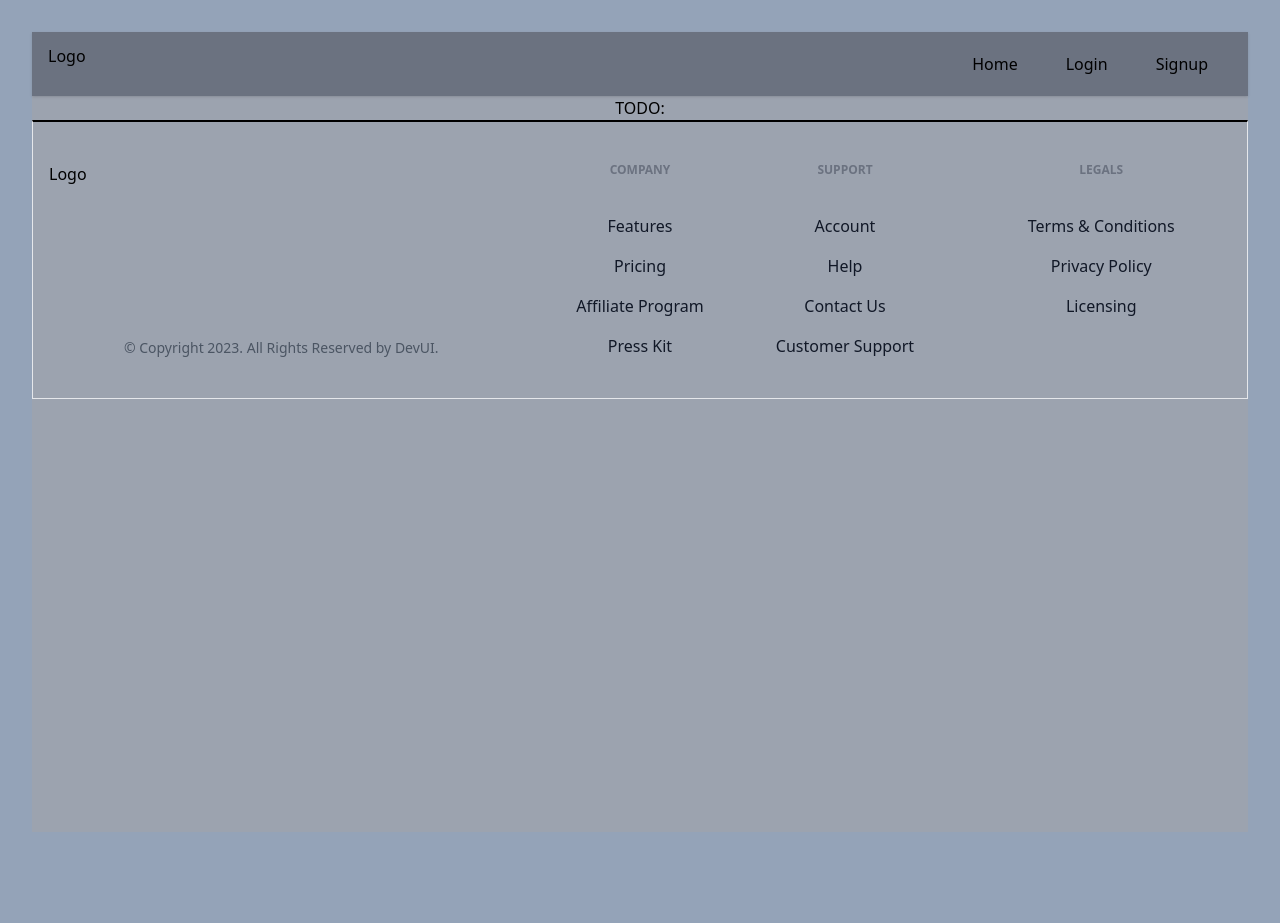
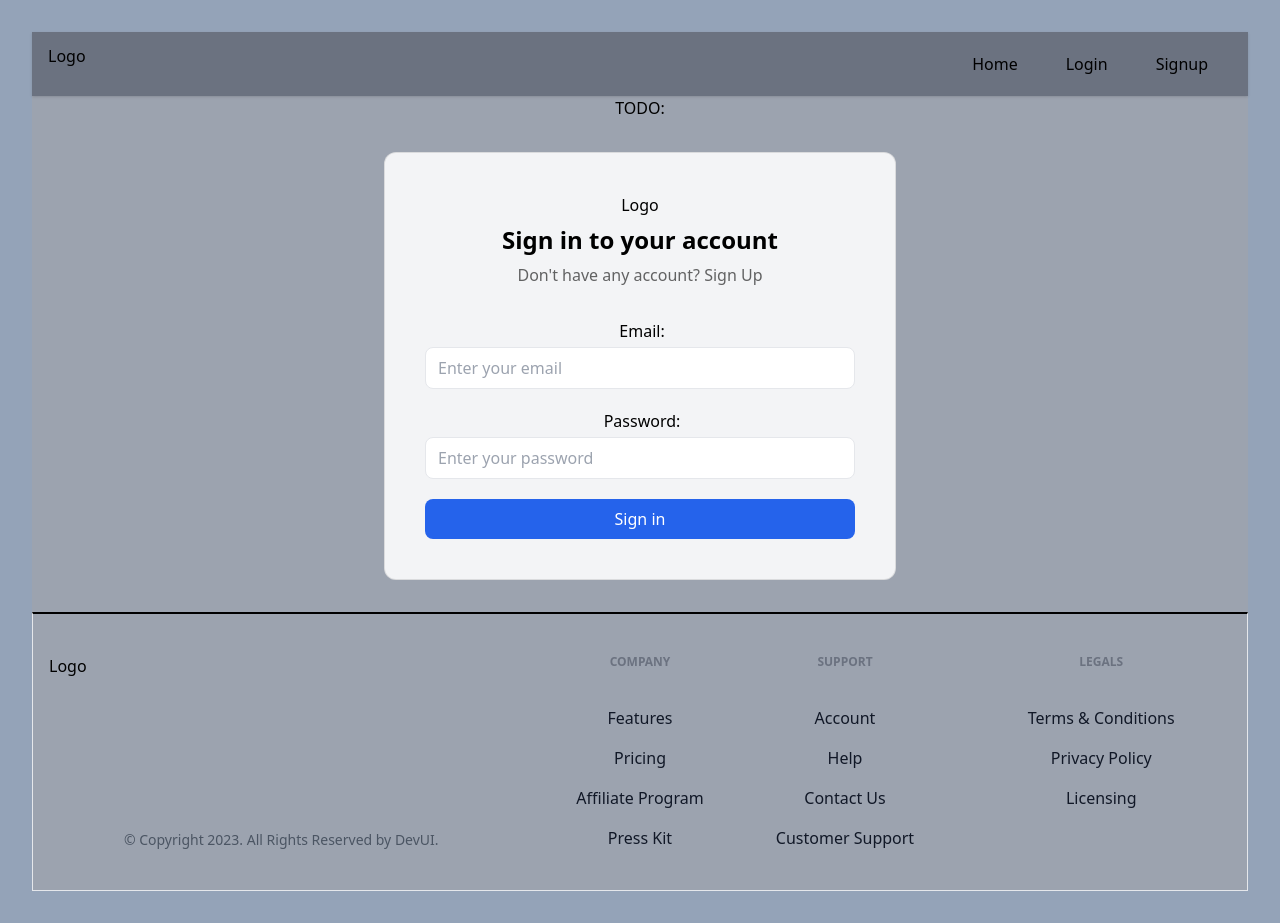
Before and after one commit to rugved0102/blog-website, a React (Vite) app: page /login in a window 1280 px wide. Before the commit the page ends 864 px from the top, so only its background shows below. Built offline with nearby package versions, Linux system fonts and the light colour scheme; no server answers.

Commit message:
debugging

```diff
--- a/src/App.jsx
+++ b/src/App.jsx
@@ -27,7 +27,7 @@ function App() {
       <div className='w-full block'>
         <Header />
         <main>
-          TODO:  {/* <Outlet/> */}
+          TODO:  <Outlet/>
         </main>
         <Footer />
       </div>
--- a/src/appwrite/auth.js
+++ b/src/appwrite/auth.js
@@ -29,7 +29,7 @@ export class AuthService {
 
     async login({email, password}) {
         try {
-            return await this.account.createSession(email, password);
+            return await this.account.createEmailPasswordSession(email, password);
         } catch (error) {
             throw error;
         }
--- a/src/appwrite/config.js
+++ b/src/appwrite/config.js
@@ -1,20 +1,20 @@
-import conf from "../conf/conf";
+import conf from '../conf/conf.js';
 import { Client, ID, Databases, Storage, Query } from "appwrite";
 
-export class Service {
+export class Service{
     client = new Client();
     databases;
     bucket;
 
-    constructor() {
+    constructor(){
         this.client
         .setEndpoint(conf.appwriteUrl)
-            .setProject(conf.appwriteProjectId)
+        .setProject(conf.appwriteProjectId);
         this.databases = new Databases(this.client);
         this.bucket = new Storage(this.client);
     }
 
-    async createPost({title, slug, content, featuredImage, status, userId}) {
+    async createPost({title, slug, content, featuredImage, status, userId}){
         try {
             return await this.databases.createDocument(
                 conf.appwriteDatabaseId,
@@ -25,16 +25,15 @@ export class Service {
                     content,
                     featuredImage,
                     status,
-                    userId
+                    userId,
                 }
             )
         } catch (error) {
-            console.log("Appwrite Service :: createPost :: error", error);
-
+            console.log("Appwrite serive :: createPost :: error", error);
         }
     }
 
-    async updatePost(slug, {title, content, featuredImage, status}) {
+    async updatePost(slug, {title, content, featuredImage, status}){
         try {
             return await this.databases.updateDocument(
                 conf.appwriteDatabaseId,
@@ -45,71 +44,74 @@ export class Service {
                     content,
                     featuredImage,
                     status,
+
                 }
             )
         } catch (error) {
-            console.log("Appwrite Service :: updatePost :: error", error)
+            console.log("Appwrite serive :: updatePost :: error", error);
         }
     }
 
-    async deletePost(slug) {
+    async deletePost(slug){
         try {
             await this.databases.deleteDocument(
                 conf.appwriteDatabaseId,
                 conf.appwriteCollectionId,
-            slug,
+                slug
+
             )
             return true
         } catch (error) {
-            console.log("Appwrite Service :: deletePost :: error ", error)
+            console.log("Appwrite serive :: deletePost :: error", error);
             return false
         }
     }
 
-    async getPost(slug) {
+    async getPost(slug){
         try {
             return await this.databases.getDocument(
                 conf.appwriteDatabaseId,
                 conf.appwriteCollectionId,
-                slug,
+                slug
+
             )
-
         } catch (error) {
-            console.log("Appwrite Service :: getPost :: error", error);
+            console.log("Appwrite serive :: getPost :: error", error);
             return false
         }
     }
 
-    async getPosts(queries = [Query.equal("status","active")]) {
+    async getPosts(queries = [Query.equal("status", "active")]){
         try {
             return await this.databases.listDocuments(
                 conf.appwriteDatabaseId,
                 conf.appwriteCollectionId,
                 queries,
+
+
             )
         } catch (error) {
-            console.log("Appwrite Service :: getPosts :: error", error);
+            console.log("Appwrite serive :: getPosts :: error", error);
             return false
         }
     }
 
     // file upload service
 
-    async uploadFile(file) {
-        try { // ye method fileId hi return karega
+    async uploadFile(file){
+        try {
             return await this.bucket.createFile(
                 conf.appwriteBucketId,
                 ID.unique(),
-                file,
+                file
             )
         } catch (error) {
-            console.log("Appwrite service :: uploadFile :: error", error);
-            return false;
-
+            console.log("Appwrite serive :: uploadFile :: error", error);
+            return false
         }
     }
 
-    async deleteFile(fileId) {
+    async deleteFile(fileId){
         try {
             await this.bucket.deleteFile(
                 conf.appwriteBucketId,
@@ -117,19 +119,19 @@ export class Service {
             )
             return true
         } catch (error) {
-            console.log("Appwrite Service :: deleteFile :: error", error);
+            console.log("Appwrite serive :: deleteFile :: error", error);
             return false
         }
     }
 
-    getFilePreview(fileId) {
+    getFilePreview(fileId){
         return this.bucket.getFilePreview(
             conf.appwriteBucketId,
-            fileId,
+            fileId
         )
     }
 }
 
+
 const service = new Service()
 export default service
-// hame Service ka object nikalke chahiye tha jisse direct values mil jayegi
--- a/src/components/Input.jsx
+++ b/src/components/Input.jsx
@@ -1,20 +1,22 @@
-import React, { useId } from 'react'
+import React, {useId} from 'react'
 
-const Input = React.forwardRef(function Input({
+const Input = React.forwardRef( function Input({
     label,
-    type="text",
-    className='',
+    type = "text",
+    className = "",
     ...props
 }, ref){
     const id = useId()
     return (
         <div className='w-full'>
-            {label && <label className='inline-block mb-1 pl-1'
+            {label && <label
+            className='inline-block mb-1 pl-1'
             htmlFor={id}>
                 {label}
-                </label>
-                }
-            <input type={text}
+            </label>
+            }
+            <input
+            type={type}
             className={`px-3 py-2 rounded-lg bg-white text-black outline-none focus:bg-gray-50 duration-200 border border-gray-200 w-full ${className}`}
             ref={ref}
             {...props}
--- a/src/pages/AllPosts.jsx
+++ b/src/pages/AllPosts.jsx
@@ -1,6 +1,6 @@
-import React, { useState, useEffect } from 'react'
-import appwriteService from '../appwrite/config'
+import React, {useState, useEffect} from 'react'
 import { Container, PostCard } from '../components'
+import appwriteService from "../appwrite/config";
 
 function AllPosts() {
     const [posts, setPosts] = useState([])
@@ -9,19 +9,18 @@ function AllPosts() {
         if (posts) {
             setPosts(posts.documents)
         }
-    }) // hamne getPosts ke andar kuch bhi pass nhi kiya (empty arr). result me query ek arr return karega
+    })
   return (
     <div className='w-full py-8'>
         <Container>
             <div className='flex flex-wrap'>
                 {posts.map((post) => (
-                    <div key={post.$id} className='p-2 w-1'>
-                    {/* appwrite hai to $id hai */}
-                        <PostCard post={post}/>
+                    <div key={post.$id} className='p-2 w-1/4'>
+                        <PostCard {...post} />
                     </div>
                 ))}
             </div>
-        </Container>
+            </Container>
     </div>
   )
 }
```
Also changed, not shown: src/components/PostCard.jsx (+9 -4 lines). Lines whose indentation alone changed are shown as unchanged.
